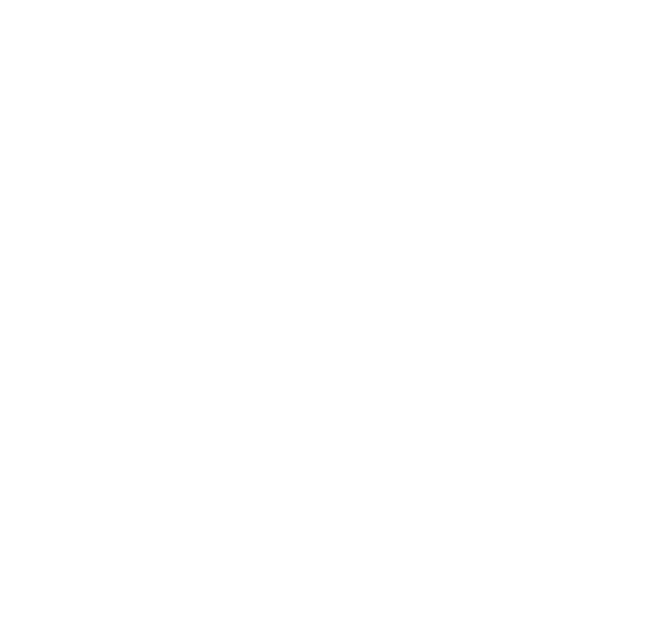
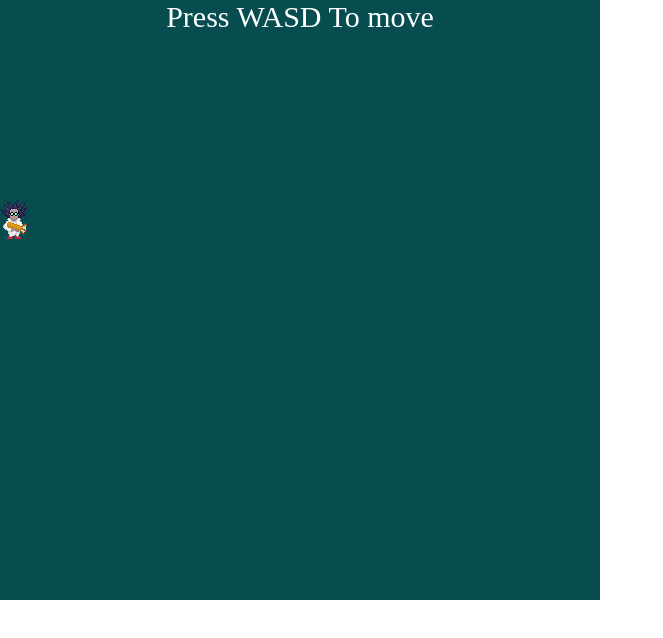
Before and after one commit to NiekRottier/Project-Pigeon, a plain HTML site: page w2/docs/indexW2.html in a window 1280 px wide. Shown: the whole page, without its empty margins (0-663 px from the left). Drawn offline with Linux system fonts and the light colour scheme.

Commit message:
modified:   w2/docs/indexW2.html

```diff
--- a/w2/docs/indexW2.html
+++ b/w2/docs/indexW2.html
@@ -3,12 +3,14 @@
 <head>
     <meta charset="UTF-8">
     <meta name="viewport" content="width=device-width, initial-scale=1.0">
-    <link href="css/styleW2.css" rel="stylesheet" type="text/css">
-    <title>Document</title>
+    <link rel="stylesheet" type="text/css" href="css/style.css">
+    <title>Making the prof move!</title>
 </head>
 <body>
     <game>
         <background></background>
     </game>
+
+    <script src='js/main.js'></script>
 </body>
 </html>
```
